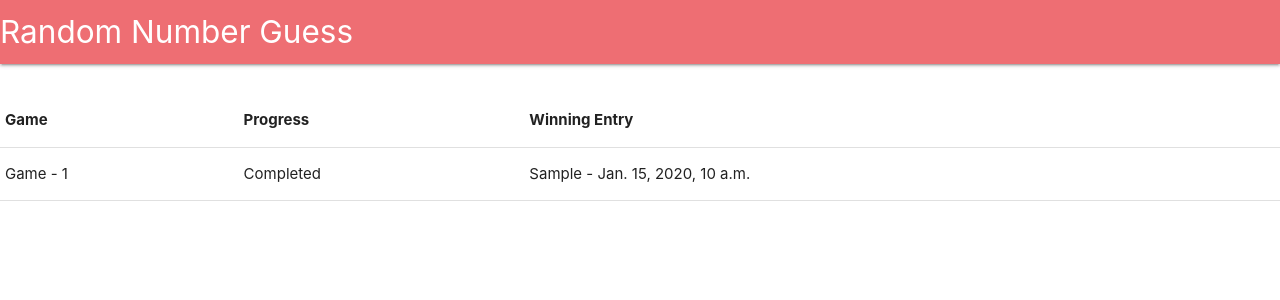
After one commit to Kevinab168/random_number_generator, a Django app: template number_generation/templates/games.html in a window 1280 px wide. The commit adds this page. Shown: the top 300 px of the page. Run offline with Django 3.2, Linux system fonts and the light colour scheme; the template is opened without the code that fills it: most values are stand-ins (such as "Sample title", 1, 10 or a date in 2020).

Commit message:
Add test for games page
- Create return button to go to game page
- Create view and games.html to list all games
- Display status of games and if winning num found

```diff
--- a/number_generation/templates/base.html
+++ b/number_generation/templates/base.html
@@ -5,6 +5,7 @@
     <meta charset="UTF-8">
     <meta name="viewport" content="width=device-width, initial-scale=1.0">
     <link rel="stylesheet" href="https://cdnjs.cloudflare.com/ajax/libs/materialize/1.0.0/css/materialize.min.css">
+    <link href="https://fonts.googleapis.com/icon?family=Material+Icons" rel="stylesheet">
     <link rel="stylesheet" href="{% static 'style.css' %}">
     <title>Random Number Guess</title>
 </head>
--- a/number_generation/templates/game.html
+++ b/number_generation/templates/game.html
@@ -25,5 +25,6 @@
         <input type="submit" value="Submit" class="submit-button" disabled>
         {% endif %}
     </form>
+    <a class="waves-effect waves-light btn return-btn" href="{% url 'games' %}"><i class="material-icons left">cloud</i>All Games</a>
 </div>
 {% endblock content %}
--- /dev/null
+++ b/number_generation/templates/games.html
@@ -0,0 +1,29 @@
+{% extends "base.html" %}
+{% block content %}
+<table>
+    <thead>
+        <tr>
+            <th>Game</th>
+            <th>Progress</th>
+            <th>Winning Entry</th>
+        </tr>
+    </thead>
+    <tbody>
+        {% for game_guess in games_guesses %}
+        <tr class="game-item">
+            <td class="game-number">Game - {{ game_guess.0.pk}}</td>
+            {% if game_guess.0.in_progress == True %}
+                <td class="completion">On Going</td>
+            {% else %}
+                <td class="completion">Completed</td>
+            {% endif %}
+            {% if game_guess.1 == '?' %}
+                <td class="winning-guess">?</td>
+            {% else %}
+                <td class="winning-guess">{{ game_guess.1.0.guess_value }} - {{ game_guess.1.0.guess_date }}</td>
+            {% endif %}
+        </tr>
+        {% endfor %}
+    </tbody>
+</table>
+{% endblock content %}
```
Also changed, not shown: conftest.py (+10 -0 lines), random_number/views.py (+13 -0 lines), test_django.py (+25 -1 lines), db.sqlite3.
